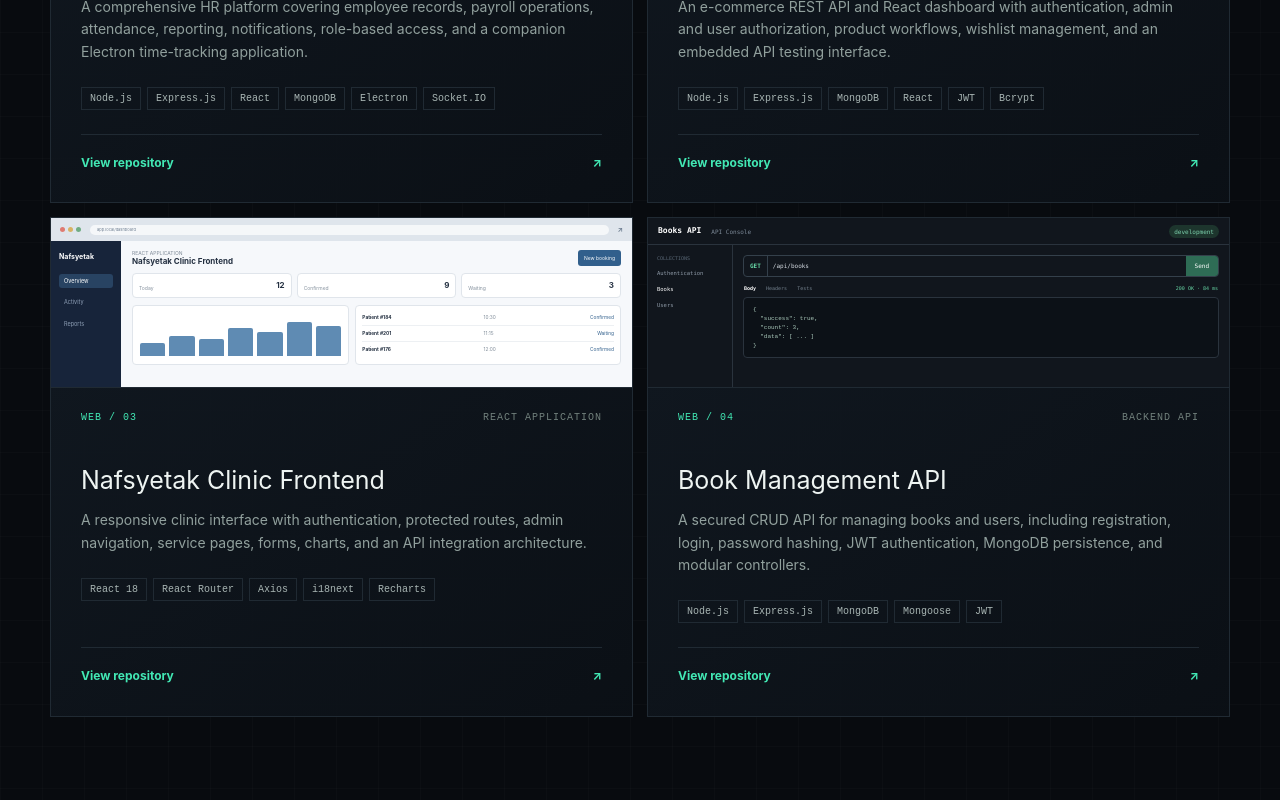
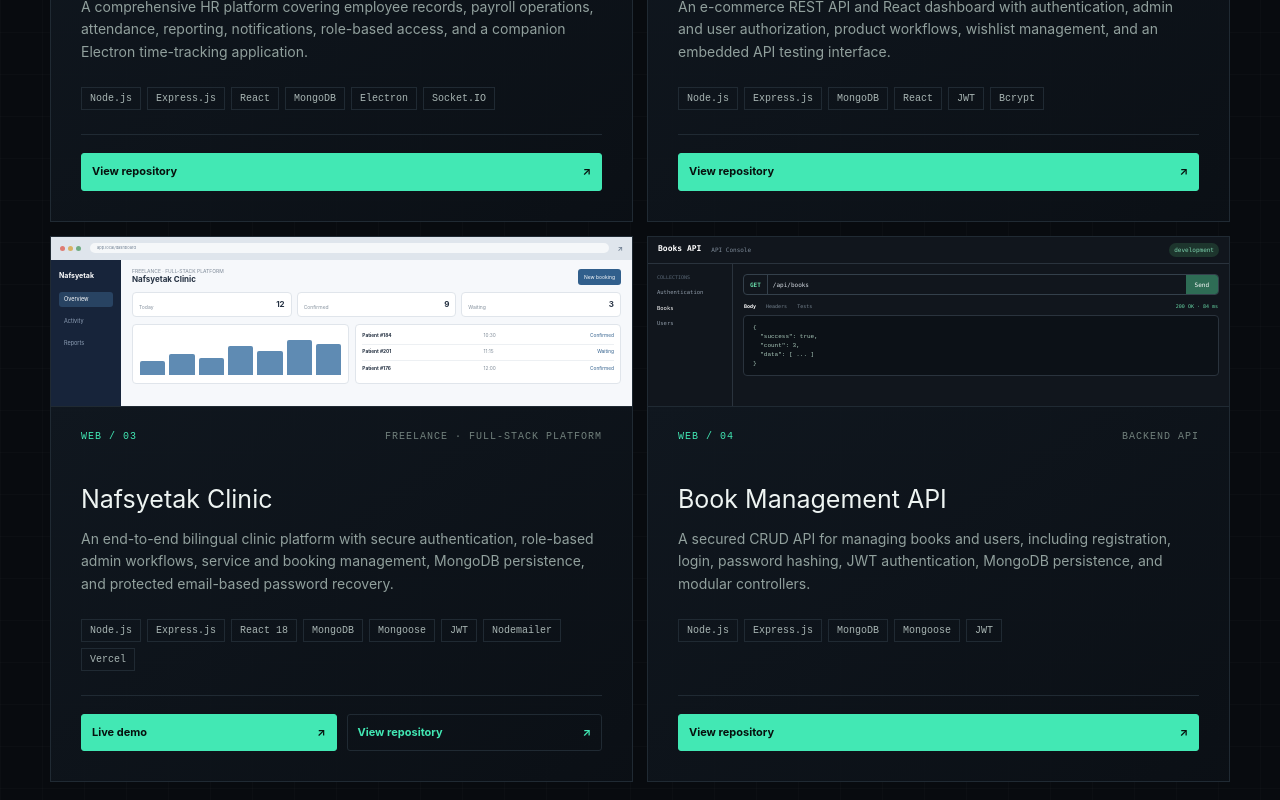
Before and after one commit to Ahmed-Anter1/ahmed-anter-portfolio, a Next.js app: page / in a window 1280 px wide. Shown: the part 3580-4380 px from the top of the page. Built offline with nearby package versions, Linux system fonts and the light colour scheme; no server answers.

Commit message:
Show Nafsyetak as a full-stack freelance project

```diff
--- a/app/ProjectVisual.tsx
+++ b/app/ProjectVisual.tsx
@@ -23,7 +23,7 @@ const previews: Record<string, PreviewConfig> = {
   "Automated Sales Returns": { app: "Odoo", section: "Sales / Returns", action: "Create return", stats: [["Received", "16"], ["Refunded", "12"], ["Review", "4"]], columns: ["Return", "Customer", "Stage"], rows: [["RET/0019", "Delta Market", "Refunded"], ["RET/0020", "North Trade", "Received"], ["RET/0021", "Green Point", "Review"]] },
   "HR Management & Time Tracking System": { app: "HR Workspace", section: "Team / Time tracking", action: "Add employee", stats: [["Employees", "48"], ["Present", "43"], ["Hours", "326"]], columns: ["Employee", "Today", "Status"], rows: [["Mona Hassan", "08:12", "Active"], ["Omar Khaled", "07:48", "Active"], ["Sara Ali", "06:35", "On break"]] },
   "E-Commerce API & Dashboard": { app: "Commerce Admin", section: "Orders / Overview", action: "Add product", stats: [["Revenue", "$18.4K"], ["Orders", "286"], ["Pending", "14"]], columns: ["Order", "Customer", "Status"], rows: [["#1048", "Ahmed Samir", "Paid"], ["#1047", "Nour Adel", "Processing"], ["#1046", "Hana Tarek", "Shipped"]] },
-  "Nafsyetak Clinic Frontend": { app: "Nafsyetak", section: "Clinic / Appointments", action: "New booking", stats: [["Today", "12"], ["Confirmed", "9"], ["Waiting", "3"]], columns: ["Patient", "Time", "Status"], rows: [["Patient #184", "10:30", "Confirmed"], ["Patient #201", "11:15", "Waiting"], ["Patient #176", "12:00", "Confirmed"]] },
+  "Nafsyetak Clinic": { app: "Nafsyetak", section: "Clinic / Appointments", action: "New booking", stats: [["Today", "12"], ["Confirmed", "9"], ["Waiting", "3"]], columns: ["Patient", "Time", "Status"], rows: [["Patient #184", "10:30", "Confirmed"], ["Patient #201", "11:15", "Waiting"], ["Patient #176", "12:00", "Confirmed"]] },
   "Book Management API": { app: "Books API", section: "API / Request history", action: "New request", stats: [["Endpoints", "14"], ["Uptime", "99.9%"], ["Avg", "84 ms"]], columns: ["Method", "Endpoint", "Result"], rows: [["GET", "/api/books", "200 OK"], ["POST", "/api/auth/login", "200 OK"], ["PATCH", "/api/books/:id", "204"]] },
   "MAISYS — Medical AI System": { app: "MAISYS", section: "Medical AI workspace", action: "Start session", stats: [["Tools", "5"], ["Sources", "Verified"], ["Mode", "Research"]], columns: ["Tool", "Last activity", "Status"], rows: [["Lab test explainer", "2 min ago", "Ready"], ["Symptom checker", "Yesterday", "Ready"], ["Research assistant", "Sep 16", "Ready"]] },
 };
--- a/app/page.tsx
+++ b/app/page.tsx
@@ -61,7 +61,7 @@ const defaultProjectImages: Record<string, string> = {
   "Automated Sales Returns": "/project-covers/automated-sales-returns.webp",
   "HR Management & Time Tracking System": "/project-covers/hr-management-time-tracking.webp",
   "E-Commerce API & Dashboard": "/project-covers/ecommerce-api-dashboard.webp",
-  "Nafsyetak Clinic Frontend": "/project-covers/nafsyetak-clinic-frontend.webp",
+  "Nafsyetak Clinic": "/project-covers/nafsyetak-clinic-frontend.webp",
   "Book Management API": "/project-covers/book-management-api.webp",
   "MAISYS — Medical AI System": "/project-covers/maisys-medical-ai.webp",
   "MAISYS - Medical AI System": "/project-covers/maisys-medical-ai.webp",
@@ -92,7 +92,8 @@ const fallbackWebProjects = [
     description:
       "A comprehensive HR platform covering employee records, payroll operations, attendance, reporting, notifications, role-based access, and a companion Electron time-tracking application.",
     stack: ["Node.js", "Express.js", "React", "MongoDB", "Electron", "Socket.IO"],
-    href: "https://github.com/Ahmed-Anter1/HR-System1",
+    repositoryUrl: "https://github.com/Ahmed-Anter1/HR-System1",
+    liveUrl: "",
   },
   {
     title: "E-Commerce API & Dashboard",
@@ -100,15 +101,17 @@ const fallbackWebProjects = [
     description:
       "An e-commerce REST API and React dashboard with authentication, admin and user authorization, product workflows, wishlist management, and an embedded API testing interface.",
     stack: ["Node.js", "Express.js", "MongoDB", "React", "JWT", "Bcrypt"],
-    href: "https://github.com/Ahmed-Anter1/backend-e-commerce",
+    repositoryUrl: "https://github.com/Ahmed-Anter1/backend-e-commerce",
+    liveUrl: "",
   },
   {
-    title: "Nafsyetak Clinic Frontend",
-    type: "React Application",
+    title: "Nafsyetak Clinic",
+    type: "Freelance · Full-Stack Platform",
     description:
-      "A responsive clinic interface with authentication, protected routes, admin navigation, service pages, forms, charts, and an API integration architecture.",
-    stack: ["React 18", "React Router", "Axios", "i18next", "Recharts"],
-    href: "https://github.com/Ahmed-Anter1/Nafsyetak2",
+      "An end-to-end bilingual clinic platform with secure authentication, role-based admin workflows, service and booking management, MongoDB persistence, and protected email-based password recovery.",
+    stack: ["Node.js", "Express.js", "React 18", "MongoDB", "Mongoose", "JWT", "Nodemailer", "Vercel"],
+    repositoryUrl: "https://github.com/Ahmed-Anter1/Nafsyetak-clinc",
+    liveUrl: "https://nafsyetak-clinic.vercel.app",
   },
   {
     title: "Book Management API",
@@ -116,7 +119,8 @@ const fallbackWebProjects = [
     description:
       "A secured CRUD API for managing books and users, including registration, login, password hashing, JWT authentication, MongoDB persistence, and modular controllers.",
     stack: ["Node.js", "Express.js", "MongoDB", "Mongoose", "JWT"],
-    href: "https://github.com/Ahmed-Anter1/Book-Management-with-authentication-App",
+    repositoryUrl: "https://github.com/Ahmed-Anter1/Book-Management-with-authentication-App",
+    liveUrl: "",
   },
 ];
 
@@ -146,7 +150,7 @@ export default async function Home() {
   const managedWebProjects = storedProjects.filter((item) => item.category === "web");
   const aiProjects = storedProjects.filter((item) => item.category === "ai");
   const visibleOdooProjects = databaseAvailable ? odooProjects.map((item) => ({ title: item.title, tag: item.label, description: item.description, stack: item.stack, href: item.repositoryUrl || item.liveUrl, imageUrl: item.imageUrl || defaultProjectImages[item.title] || "", category: "odoo" as const })) : fallbackFeaturedProjects.map((item) => ({ ...item, imageUrl: defaultProjectImages[item.title] || "", category: "odoo" as const }));
-  const visibleWebProjects = databaseAvailable ? managedWebProjects.map((item) => ({ title: item.title, type: item.label, description: item.description, stack: item.stack, href: item.repositoryUrl || item.liveUrl, imageUrl: item.imageUrl || defaultProjectImages[item.title] || "", category: "web" as const })) : fallbackWebProjects.map((item) => ({ ...item, imageUrl: defaultProjectImages[item.title] || "", category: "web" as const }));
+  const visibleWebProjects = databaseAvailable ? managedWebProjects.map((item) => ({ title: item.title, type: item.label, description: item.description, stack: item.stack, repositoryUrl: item.repositoryUrl, liveUrl: item.liveUrl, imageUrl: item.imageUrl || defaultProjectImages[item.title] || "", category: "web" as const })) : fallbackWebProjects.map((item) => ({ ...item, imageUrl: defaultProjectImages[item.title] || "", category: "web" as const }));
   return (
     <main>
       <nav className="nav shell" aria-label="Primary navigation">
@@ -243,7 +247,10 @@ export default async function Home() {
               <h3>{project.title}</h3>
               <p>{project.description}</p>
               <ul>{project.stack.map((item) => <li key={item}>{item}</li>)}</ul>
-              <a href={project.href} target="_blank" rel="noreferrer">View repository <span>↗</span></a>
+              <div className="projectLinks">
+                {project.liveUrl && <a href={project.liveUrl} target="_blank" rel="noreferrer">Live demo <span>↗</span></a>}
+                {project.repositoryUrl && <a href={project.repositoryUrl} target="_blank" rel="noreferrer">View repository <span>↗</span></a>}
+              </div>
             </article>
           ))}
         </div>
--- a/app/project-data.ts
+++ b/app/project-data.ts
@@ -18,8 +18,8 @@ export type PortfolioProject = {
 
 const initialDate = "2026-09-01T00:00:00.000Z";
 
-function project(id: number, title: string, category: PortfolioProject["category"], label: string, description: string, technologies: string[], repositoryUrl: string, imageUrl: string): PortfolioProject {
-  return { id, title, category, label, description, technologies, repositoryUrl, liveUrl: "", imageUrl, featured: true, published: true, sortOrder: id, createdAt: initialDate, updatedAt: initialDate, stack: technologies };
+function project(id: number, title: string, category: PortfolioProject["category"], label: string, description: string, technologies: string[], repositoryUrl: string, imageUrl: string, liveUrl = ""): PortfolioProject {
+  return { id, title, category, label, description, technologies, repositoryUrl, liveUrl, imageUrl, featured: true, published: true, sortOrder: id, createdAt: initialDate, updatedAt: initialDate, stack: technologies };
 }
 
 export const defaultProjects: PortfolioProject[] = [
@@ -31,7 +31,7 @@ export const defaultProjects: PortfolioProject[] = [
   project(6, "Automated Sales Returns", "odoo", "Returns · Accounting", "Coordinates product returns, reverse stock movements, and credit-note preparation through a guided business workflow.", ["Odoo 18", "Stock", "Accounting", "Python"], "https://github.com/Ahmed-Anter1/odoo-automated-sales-returns", "/project-covers/automated-sales-returns.webp"),
   project(7, "HR Management & Time Tracking System", "web", "Full-Stack · Desktop", "A comprehensive HR platform covering employee records, payroll operations, attendance, reporting, notifications, role-based access, and a companion Electron time-tracking application.", ["Node.js", "Express.js", "React", "MongoDB", "Electron", "Socket.IO"], "https://github.com/Ahmed-Anter1/HR-System1", "/project-covers/hr-management-time-tracking.webp"),
   project(8, "E-Commerce API & Dashboard", "web", "Full-Stack Web", "An e-commerce REST API and React dashboard with authentication, admin and user authorization, product workflows, wishlist management, and an embedded API testing interface.", ["Node.js", "Express.js", "MongoDB", "React", "JWT", "Bcrypt"], "https://github.com/Ahmed-Anter1/backend-e-commerce", "/project-covers/ecommerce-api-dashboard.webp"),
-  project(9, "Nafsyetak Clinic Frontend", "web", "React Application", "A responsive clinic interface with authentication, protected routes, admin navigation, service pages, forms, charts, and an API integration architecture.", ["React 18", "React Router", "Axios", "i18next", "Recharts"], "https://github.com/Ahmed-Anter1/Nafsyetak2", "/project-covers/nafsyetak-clinic-frontend.webp"),
+  project(9, "Nafsyetak Clinic", "web", "Freelance · Full-Stack Platform", "An end-to-end bilingual clinic platform with secure authentication, role-based admin workflows, service and booking management, MongoDB persistence, and protected email-based password recovery.", ["Node.js", "Express.js", "React 18", "MongoDB", "Mongoose", "JWT", "Nodemailer", "Vercel"], "https://github.com/Ahmed-Anter1/Nafsyetak-clinc", "/project-covers/nafsyetak-clinic-frontend.webp", "https://nafsyetak-clinic.vercel.app"),
   project(10, "Book Management API", "web", "Backend API", "A secured CRUD API for managing books and users, including registration, login, password hashing, JWT authentication, MongoDB persistence, and modular controllers.", ["Node.js", "Express.js", "MongoDB", "Mongoose", "JWT"], "https://github.com/Ahmed-Anter1/Book-Management-with-authentication-App", "/project-covers/book-management-api.webp"),
   project(11, "MAISYS — Medical AI System", "ai", "Medical AI · Graduation Project", "A medical AI platform combining a medical chatbot, lab-test explanation, symptom checking, drug-interaction guidance, and research-paper assistance.", ["Artificial Intelligence", "Medical NLP", "React", "APIs"], "", "/project-covers/maisys-medical-ai.webp"),
 ];
--- a/app/project-store.ts
+++ b/app/project-store.ts
@@ -7,13 +7,36 @@ function cloneDefaults() {
   return defaultProjects.map((item) => ({ ...item, technologies: [...item.technologies], stack: [...item.stack] }));
 }
 
+function applyContentMigrations(projects: PortfolioProject[]) {
+  const nafsyetak = defaultProjects.find((item) => item.id === 9)!;
+  return projects.map((item) => {
+    const isLegacyNafsyetak = item.id === 9 && (
+      item.title === "Nafsyetak Clinic Frontend" ||
+      item.repositoryUrl === "https://github.com/Ahmed-Anter1/Nafsyetak2"
+    );
+    if (!isLegacyNafsyetak) return item;
+    return {
+      ...item,
+      title: nafsyetak.title,
+      label: nafsyetak.label,
+      description: nafsyetak.description,
+      technologies: [...nafsyetak.technologies],
+      stack: [...nafsyetak.stack],
+      repositoryUrl: nafsyetak.repositoryUrl,
+      liveUrl: nafsyetak.liveUrl,
+      imageUrl: item.imageUrl || nafsyetak.imageUrl,
+      updatedAt: new Date().toISOString(),
+    };
+  });
+}
+
 export async function readProjects(): Promise<PortfolioProject[]> {
   if (!process.env.BLOB_READ_WRITE_TOKEN) return cloneDefaults();
   const result = await get(projectsPath, { access: "private", useCache: false });
   if (!result) return cloneDefaults();
   const content = await new Response(result.stream).text();
   const projects = JSON.parse(content) as PortfolioProject[];
-  return projects.map((item) => ({ ...item, technologies: item.technologies ?? item.stack ?? [], stack: item.technologies ?? item.stack ?? [] }));
+  return applyContentMigrations(projects.map((item) => ({ ...item, technologies: item.technologies ?? item.stack ?? [], stack: item.technologies ?? item.stack ?? [] })));
 }
 
 export async function writeProjects(projects: PortfolioProject[]) {
```
Also changed, not shown: app/globals.css.
